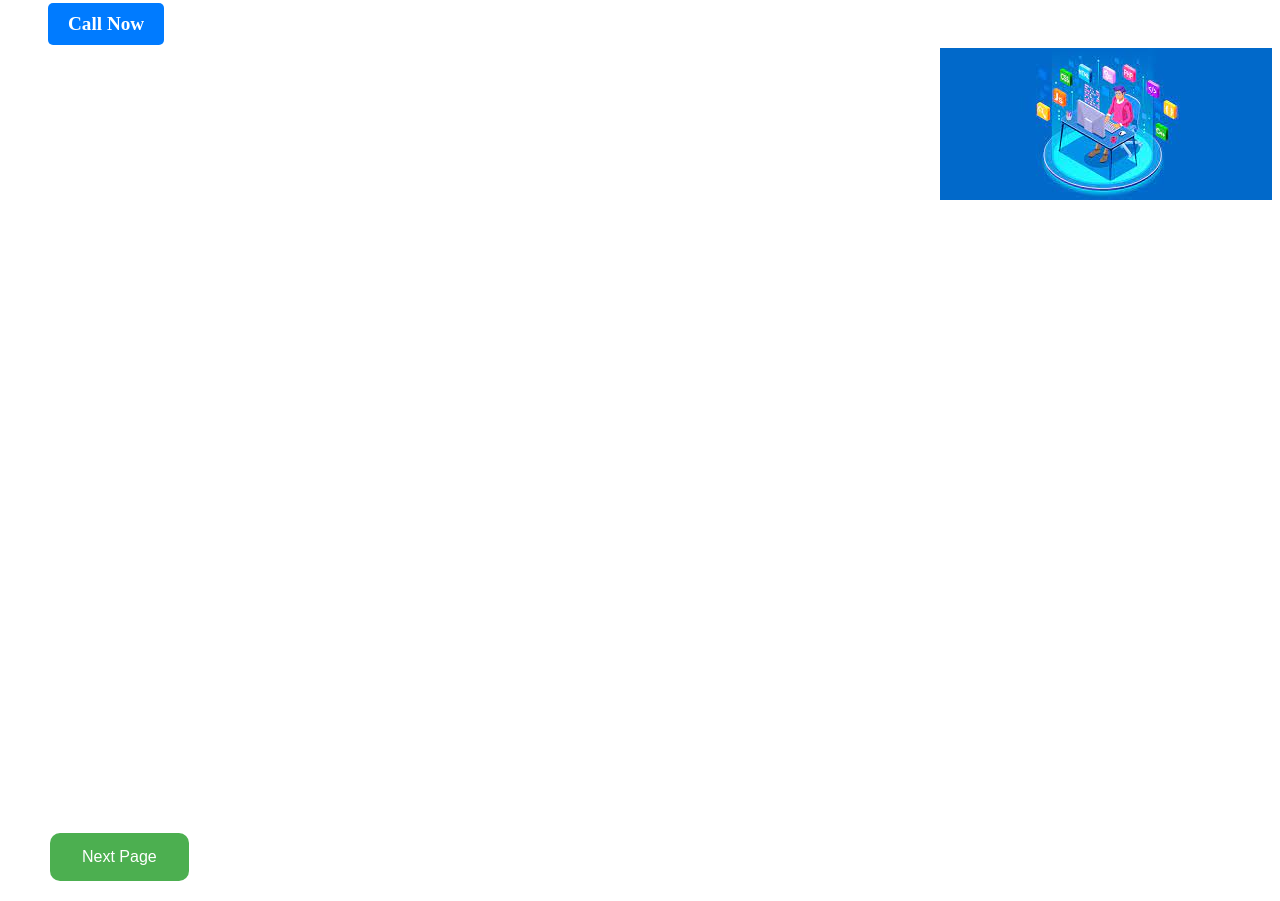
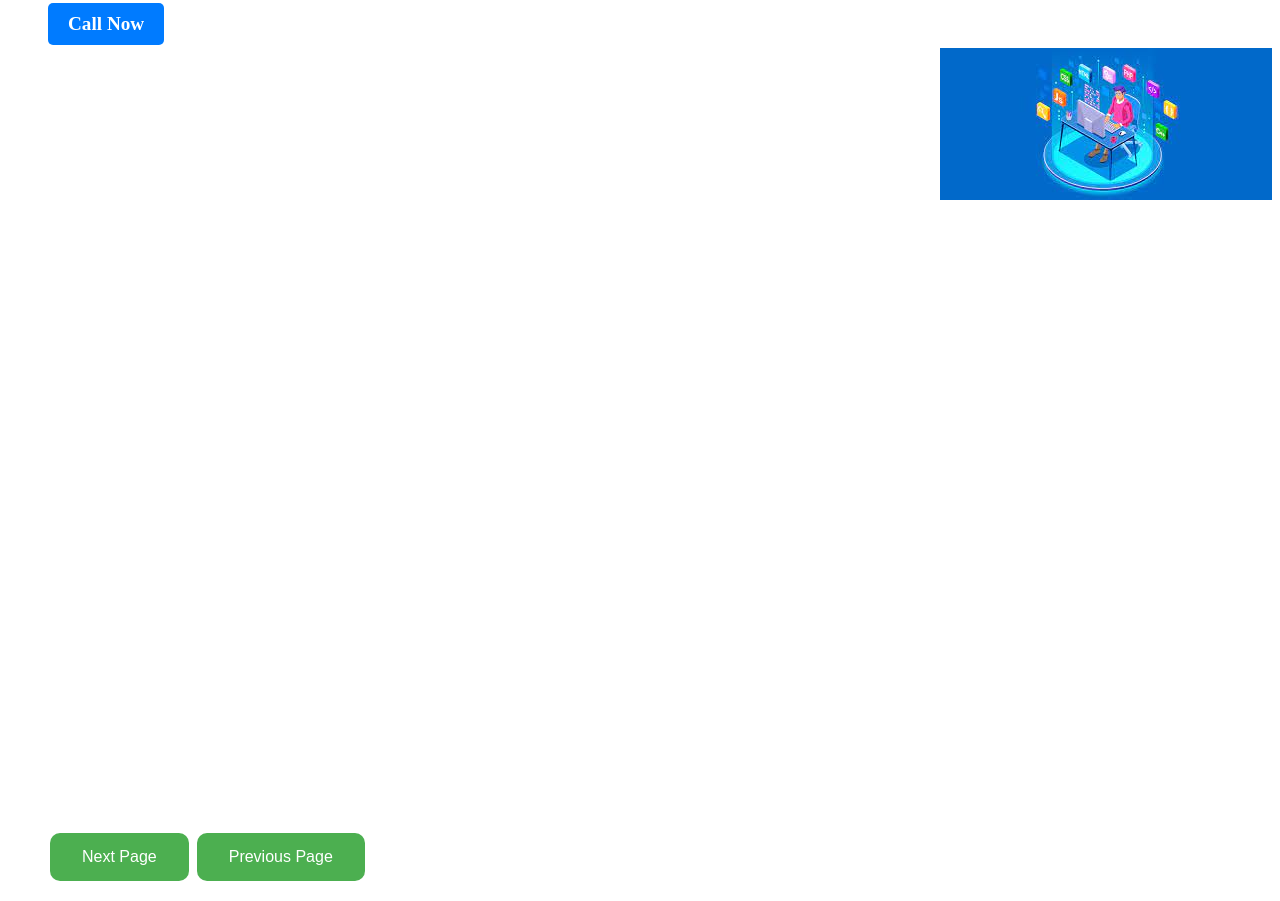
Before and after one commit to ranjithks2002/Nearbywork, a plain HTML site: page home2.html in a window 1280 px wide. Shown: the part 561-1462 px from the top of the page. Drawn offline with Linux system fonts and the light colour scheme.

Commit message:
Update home2.html

```diff
--- a/home2.html
+++ b/home2.html
@@ -23,6 +23,7 @@
         <img src="download (1).jpg" alt="Your Image">
       </div>
       <button onclick="location.href='nextpage.html'">Next Page</button>
+        <button class="go-back" onclick="location.href='home.html'">Previous Page</button>
 
     </ul>
   </div>
```
